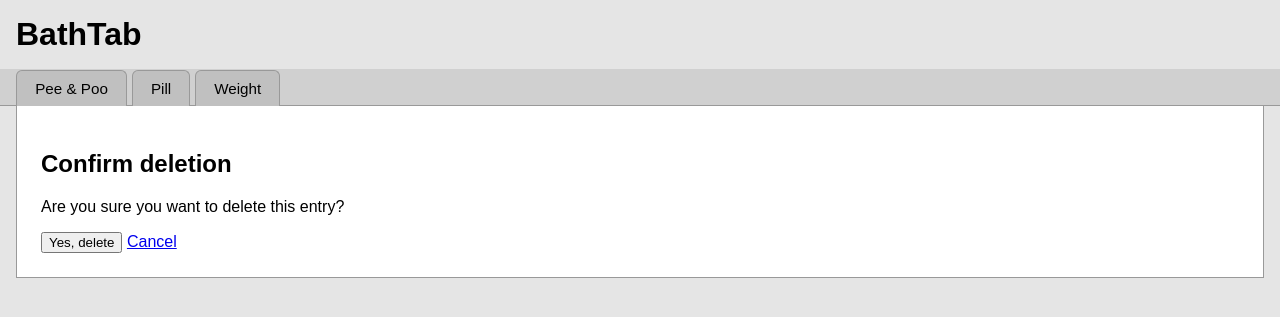
After one commit to vladimir-zolotykh/bathtab, a Django app: template bathtab_prj/timestamp_app/templates/timestamp_app/confirm_delete.html in a window 1280 px wide. The commit adds this page. Shown: the top 317 px of the page. Run offline with Django 5.2, Linux system fonts and the light colour scheme; the template is opened without the code that fills it, so the values that code supplies are empty.

Commit message:
Fix update/delete errors (see  below)
    template_name = "timestamp_app/confirm_delete.html"
Add get_context_data() to PillCreateView
Add {{ form.taken_at }} to pill.html

```diff
--- /dev/null
+++ b/bathtab_prj/timestamp_app/templates/timestamp_app/confirm_delete.html
@@ -0,0 +1,13 @@
+<!-- timestamp_app/templates/timestamp_app/confirm_delete.html -->
+{% extends "timestamp_app/base.html" %}
+
+{% block content %}
+<h2>Confirm deletion</h2>
+
+<form method="post">
+    {% csrf_token %}
+    <p>Are you sure you want to delete this entry?</p>
+    <button type="submit">Yes, delete</button>
+    <a href="{{ request.META.HTTP_REFERER }}">Cancel</a>
+</form>
+{% endblock %}
--- a/bathtab_prj/timestamp_app/templates/timestamp_app/pill.html
+++ b/bathtab_prj/timestamp_app/templates/timestamp_app/pill.html
@@ -5,7 +5,7 @@
 
 <form method="post" action="{% url 'pill_add' %}">
     {% csrf_token %}
-
+    {{ form.taken_at }}
     <label for="id_note_text">Note:</label>
     {{ form.note_text }}
 
```
Also changed, not shown: bathtab_prj/timestamp_app/views.py (+8 -0 lines).
